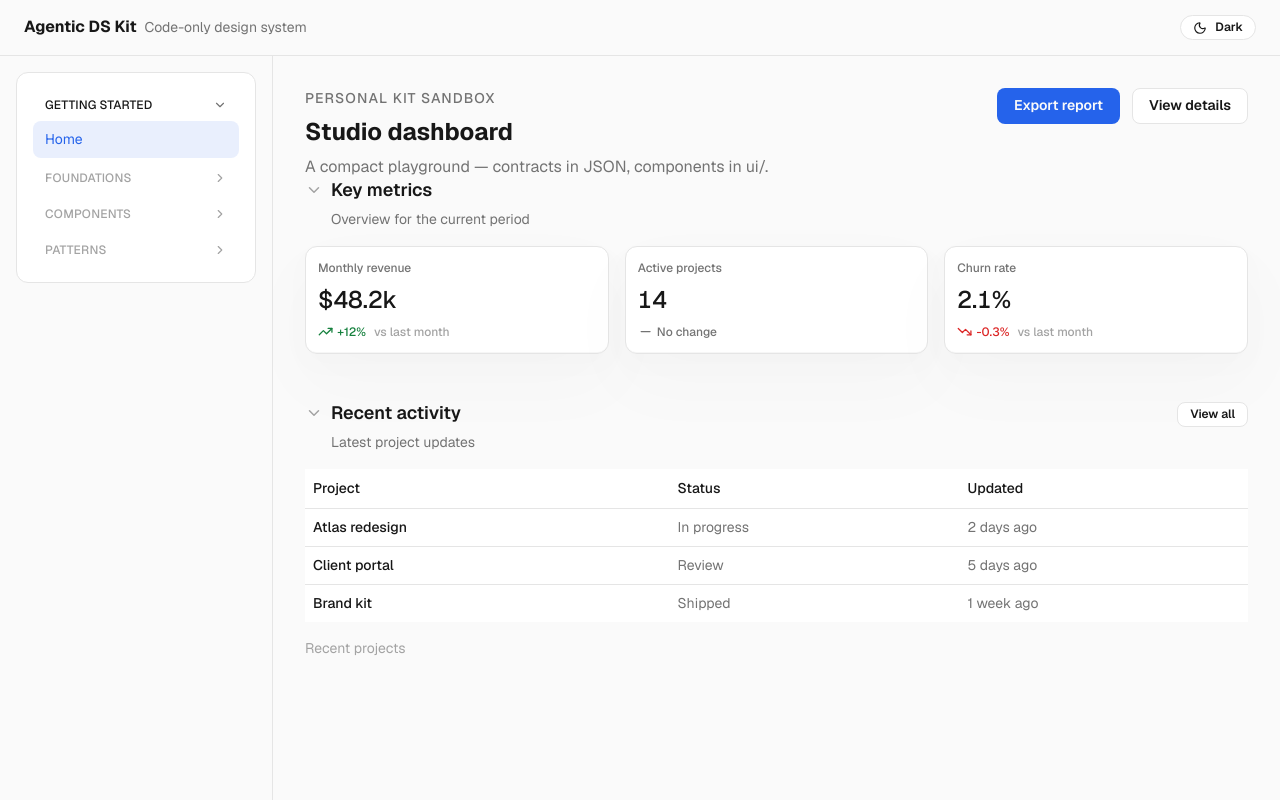
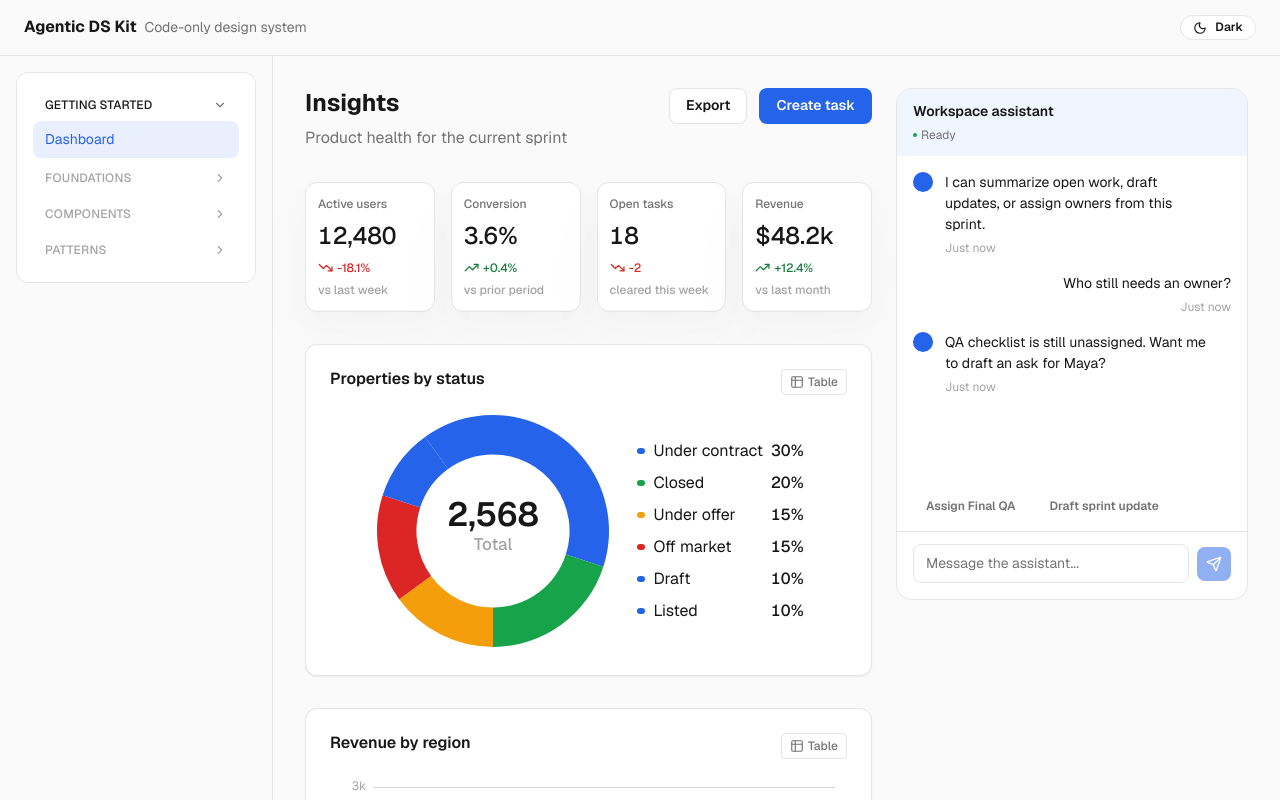
Before and after one commit to borisj74/agentic-ds-kit, a Next.js app: page / in a window 1280 px wide. Shown: the top 800 px of the page. Built offline with nearby package versions, Linux system fonts and the light colour scheme.

Commit message:
Compose Insights dashboard on playground home
PageHeader, Scoreboard, donut, bar, area chart, tasks table, and kit
Chat rail. No local cousins. Copy stays product-neutral.

Co-authored-by: borisj74 <borisj74@gmail.com>

```diff
--- a/app/page.tsx
+++ b/app/page.tsx
@@ -1,48 +1,111 @@
+import { Chat } from "@/ui/Chat";
 import { DashboardPattern } from "@/ui/patterns/DashboardPattern";
 import styles from "./playground.module.css";
 
 const metrics = [
   {
-    label: "Monthly revenue",
+    label: "Active users",
+    value: "12,480",
+    trend: "down" as const,
+    delta: "-18.1%",
+    hint: "vs last week",
+  },
+  {
+    label: "Conversion",
+    value: "3.6%",
+    trend: "up" as const,
+    delta: "+0.4%",
+    hint: "vs prior period",
+  },
+  {
+    label: "Open tasks",
+    value: "18",
+    trend: "down" as const,
+    delta: "-2",
+    hint: "cleared this week",
+  },
+  {
+    label: "Revenue",
     value: "$48.2k",
     trend: "up" as const,
-    delta: "+12%",
-    hint: "vs last month",
-  },
-  {
-    label: "Active projects",
-    value: "14",
-    trend: "neutral" as const,
-    delta: "No change",
-  },
-  {
-    label: "Churn rate",
-    value: "2.1%",
-    trend: "down" as const,
-    delta: "-0.3%",
+    delta: "+12.4%",
     hint: "vs last month",
   },
 ];
 
+const pie = [
+  { label: "Under contract", value: 770 },
+  { label: "Closed", value: 514 },
+  { label: "Under offer", value: 385 },
+  { label: "Off market", value: 385 },
+  { label: "Draft", value: 258 },
+  { label: "Listed", value: 256 },
+];
+
+const bar = [
+  { label: "North", value: 2500 },
+  { label: "South", value: 2600 },
+  { label: "East", value: 1800 },
+  { label: "West", value: 2100 },
+];
+
+const line = [
+  { label: "Mon", value: 1240 },
+  { label: "Tue", value: 1380 },
+  { label: "Wed", value: 1290 },
+  { label: "Thu", value: 1520 },
+  { label: "Fri", value: 1680 },
+  { label: "Sat", value: 1410 },
+  { label: "Sun", value: 1320 },
+];
+
 const table = {
-  caption: "Recent projects",
+  caption: "Sprint backlog",
   columns: [
-    { key: "name", header: "Project" },
+    { key: "task", header: "Task" },
+    { key: "owner", header: "Owner" },
     { key: "status", header: "Status" },
-    { key: "updated", header: "Updated" },
   ],
   rows: [
-    { name: "Atlas redesign", status: "In progress", updated: "2 days ago" },
-    { name: "Client portal", status: "Review", updated: "5 days ago" },
-    { name: "Brand kit", status: "Shipped", updated: "1 week ago" },
+    { task: "Launch brief", owner: "Maya Chen", status: "In review" },
+    { task: "QA checklist", owner: "Unassigned", status: "Blocked" },
+    { task: "Release notes", owner: "Jordan Lee", status: "Ready" },
+    { task: "Support macros", owner: "Alex Rivera", status: "In progress" },
   ],
 };
 
 export default function Home() {
   return (
     <div className={styles.page}>
-      <div className={styles.shell}>
-        <DashboardPattern metrics={metrics} table={table} />
+      <div className={styles.opsShell}>
+        <div className={styles.ops}>
+          <DashboardPattern metrics={metrics} table={table} pie={pie} bar={bar} line={line} />
+          <aside className={styles.rail}>
+            <Chat
+              title="Workspace assistant"
+              status="Ready"
+              placeholder="Message the assistant..."
+              suggestions={["Assign Final QA", "Draft sprint update"]}
+              messages={[
+                {
+                  role: "assistant",
+                  content: "I can summarize open work, draft updates, or assign owners from this sprint.",
+                  timestamp: "Just now",
+                },
+                {
+                  role: "user",
+                  content: "Who still needs an owner?",
+                  timestamp: "Just now",
+                },
+                {
+                  role: "assistant",
+                  content: "QA checklist is still unassigned. Want me to draft an ask for Maya?",
+                  timestamp: "Just now",
+                },
+              ]}
+            />
+          </aside>
+        </div>
       </div>
     </div>
   );
--- a/app/playground.module.css
+++ b/app/playground.module.css
@@ -13,6 +13,34 @@
 .wideShell {
   max-width: 1100px;
   margin: 0 auto;
+}
+
+.opsShell {
+  max-width: 80rem;
+  margin: 0 auto;
+}
+
+.ops {
+  display: grid;
+  grid-template-columns: minmax(0, 1fr) minmax(18rem, 22rem);
+  gap: var(--space-6);
+  align-items: start;
+}
+
+.rail {
+  position: sticky;
+  top: var(--space-4);
+  min-width: 0;
+}
+
+@media (max-width: 1024px) {
+  .ops {
+    grid-template-columns: minmax(0, 1fr);
+  }
+
+  .rail {
+    position: static;
+  }
 }
 
 .pageTitle {
--- a/contracts/index.json
+++ b/contracts/index.json
@@ -407,7 +407,7 @@
   },
   {
     "id": "dashboard",
-    "intent": "Dashboard blueprint: PageHeader, Scoreboard, Section, Table, Buttons.",
+    "intent": "Dashboard blueprint: PageHeader, Scoreboard, charts, Section, Table, Buttons.",
     "group": "pattern",
     "path": "contracts/patterns/dashboard.json",
     "status": "stable"
--- a/contracts/patterns/dashboard.json
+++ b/contracts/patterns/dashboard.json
@@ -1,8 +1,8 @@
 {
   "id": "dashboard",
   "status": "stable",
-  "intent": "Product dashboard blueprint: page title, KPI strip, activity table, and actions.",
-  "contains": ["pageheader", "scoreboard", "section", "table", "button"],
+  "intent": "Product dashboard blueprint: page title, KPI strip, charts, activity table, and actions.",
+  "contains": ["pageheader", "scoreboard", "section", "table", "button", "piechart", "barchart", "linechart"],
   "doNot": [
     "Do not restyle kit components inside the pattern",
     "Do not add one-off metric rows — use Scoreboard",
--- a/lib/playground-nav.ts
+++ b/lib/playground-nav.ts
@@ -109,7 +109,7 @@ export function buildPlaygroundNavGroups(pathname: string, hash: string): AppNav
   return [
     {
       label: "Getting started",
-      items: [leaf("/", "Home")],
+      items: [leaf("/", "Dashboard")],
     },
     {
       label: "Foundations",
@@ -159,7 +159,7 @@ export function buildPlaygroundNavGroups(pathname: string, hash: string): AppNav
 export const PLAYGROUND_APPNAV_DEMO_GROUPS: AppNavGroup[] = [
   {
     label: "Getting started",
-    items: [{ href: "/", label: "Home", active: false }],
+    items: [{ href: "/", label: "Dashboard", active: false }],
   },
   {
     label: "Components",
--- a/ui/patterns/DashboardPattern/DashboardPattern.tsx
+++ b/ui/patterns/DashboardPattern/DashboardPattern.tsx
@@ -1,8 +1,12 @@
+import { BarChart } from "@/ui/BarChart";
 import { Button } from "@/ui/Button";
+import { LineChart } from "@/ui/LineChart";
 import { PageHeader } from "@/ui/PageHeader";
+import { PieChart } from "@/ui/PieChart";
 import { Scoreboard } from "@/ui/Scoreboard";
 import { Section } from "@/ui/Section";
 import { Table } from "@/ui/Table";
+import type { ChartDatum } from "@/ui/shared/chartMath";
 import type { ScorecardProps } from "@/ui/Scorecard";
 import type { TableColumn } from "@/ui/Table";
 import styles from "./patterns.module.css";
@@ -14,32 +18,39 @@ export interface DashboardPatternProps {
     rows: Record<string, string>[];
     caption?: string;
   };
+  pie?: ChartDatum[];
+  bar?: ChartDatum[];
+  line?: ChartDatum[];
 }
 
-export function DashboardPattern({ metrics, table }: DashboardPatternProps) {
+export function DashboardPattern({ metrics, table, pie, bar, line }: DashboardPatternProps) {
   return (
     <div className={styles.pattern}>
       <PageHeader
-        title="Studio dashboard"
-        subtitle="A compact playground — contracts in JSON, components in ui/."
-        eyebrow="Personal kit sandbox"
+        title="Insights"
+        subtitle="Product health for the current sprint"
         actions={
           <>
+            <Button variant="secondary" size="md">
+              Export
+            </Button>
             <Button variant="primary" size="md">
-              Export report
-            </Button>
-            <Button variant="secondary" size="md">
-              View details
+              Create task
             </Button>
           </>
         }
       />
-      <Section title="Key metrics" description="Overview for the current period">
-        <Scoreboard items={metrics} aria-label="Studio key metrics" />
-      </Section>
+      <Scoreboard items={metrics} aria-label="Sprint health" />
+      {pie ? (
+        <PieChart title="Properties by status" data={pie} />
+      ) : null}
+      {bar ? <BarChart title="Revenue by region" data={bar} /> : null}
+      {line ? (
+        <LineChart title="Weekly active users" data={line} variant="area" />
+      ) : null}
       <Section
-        title="Recent activity"
-        description="Latest project updates"
+        title="Open tasks"
+        description="Items that need attention"
         actions={
           <Button variant="secondary" size="sm">
             View all
--- a/ui/patterns/DashboardPattern/patterns.module.css
+++ b/ui/patterns/DashboardPattern/patterns.module.css
@@ -1,3 +1,6 @@
 .pattern {
+  display: grid;
+  gap: var(--space-8);
   width: 100%;
+  min-width: 0;
 }
```
